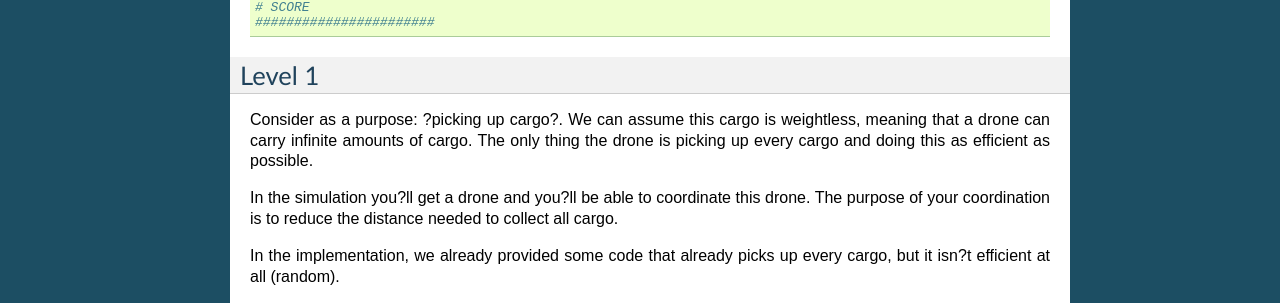
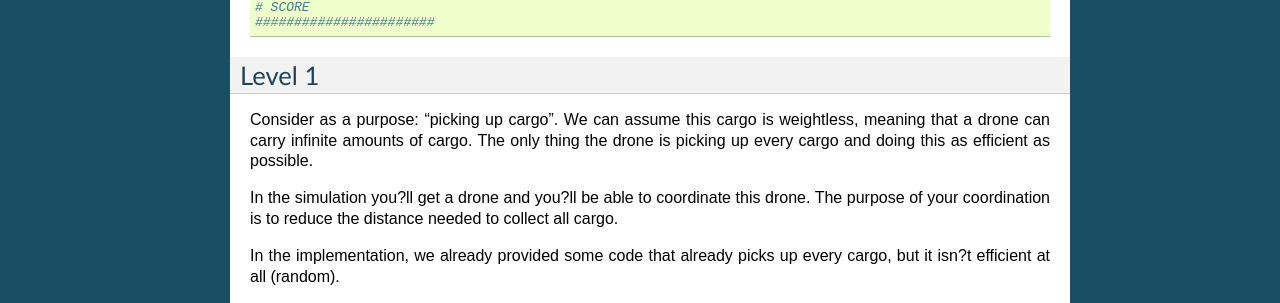
Before and after one commit to eestec-antwerp/AntwerPi2, a Sphinx documentation site: the page built from docs/source/eestec/tsp.rst, in a window 1280 px wide. Shown: the part 455-758 px from the top of the page. Built offline with Sphinx 7.4.7, drawn with Linux system fonts in a browser that asks for light colours.

```diff
--- a/docs/source/eestec/tsp.rst
+++ b/docs/source/eestec/tsp.rst
@@ -26,7 +26,7 @@ The part of the code you will have to modify is in ``main.py``, from **line 239*
 Level 1
 =======
 
-Consider as a purpose: ?picking up cargo?. We can assume this cargo is weightless, meaning that a drone can carry infinite amounts of cargo. The only thing the drone is picking up every cargo and doing this as efficient as possible.
+Consider as a purpose: "picking up cargo". We can assume this cargo is weightless, meaning that a drone can carry infinite amounts of cargo. The only thing the drone is picking up every cargo and doing this as efficient as possible.
 
 In the simulation you?ll get a drone and you?ll be able to coordinate this drone. The purpose of your coordination is to reduce the distance needed to collect all cargo.
 
```
